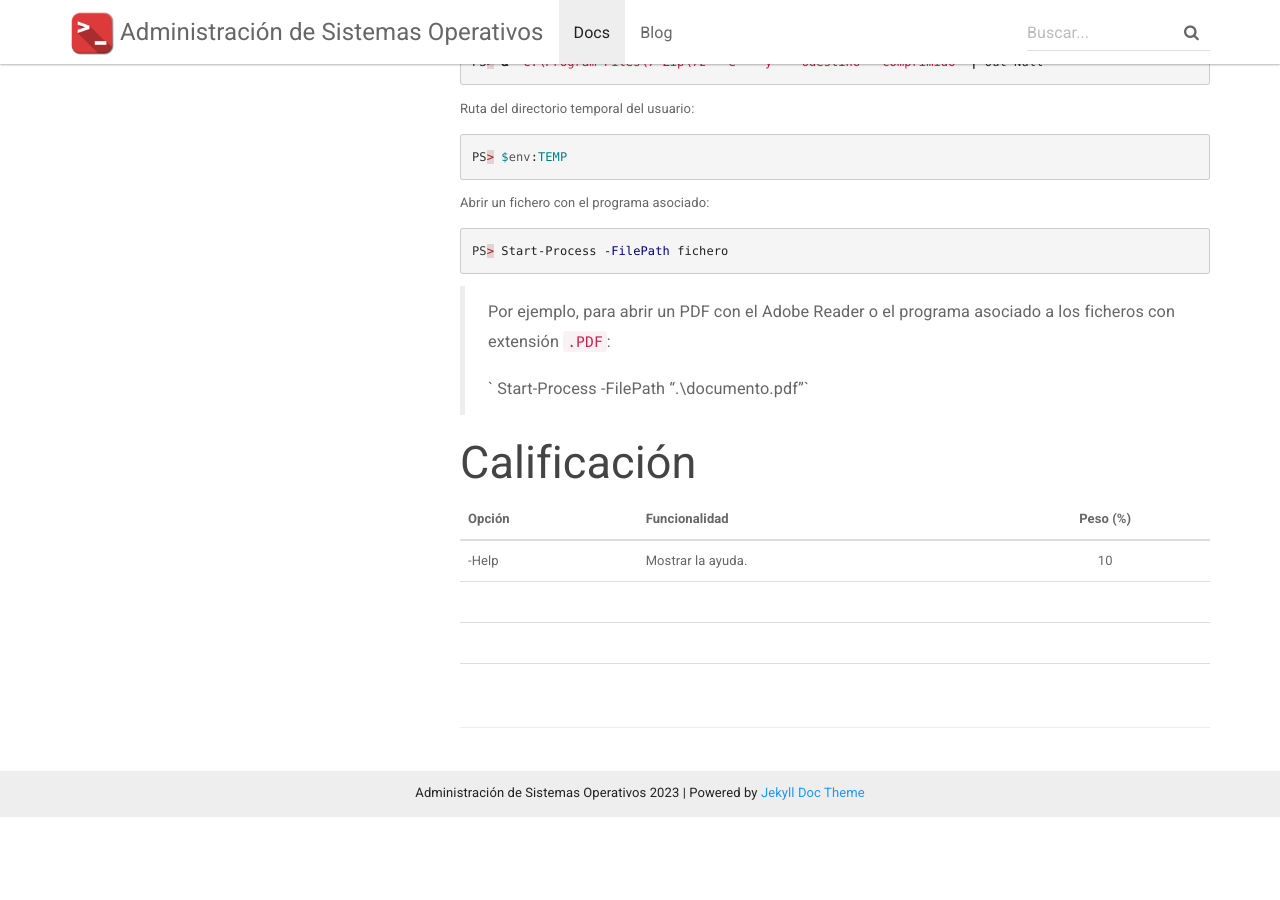
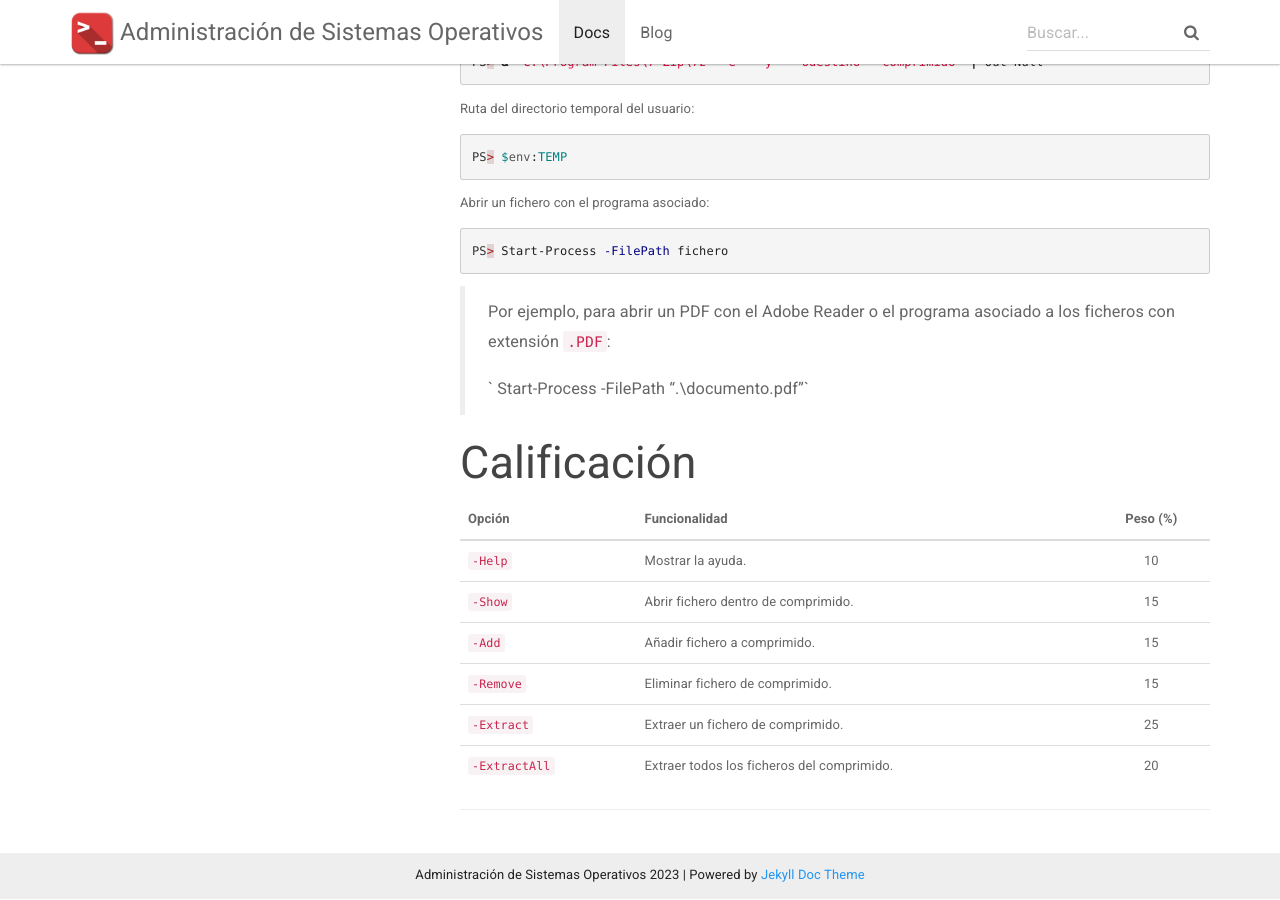
Before and after one commit to asir-add/asir-add.github.io, a Jekyll site: the page built from docs/_docs/scripting/powershell/proyectos/compressor.md, in a window 1280 px wide and 900 px high, scrolled down 2713 px. Built offline with Jekyll 4.4.1, drawn with Linux system fonts in a browser that asks for light colours; nearby versions of some CDN libraries; before the commit the page ends 3531 px from its top, so only the background shows below that.

Commit message:
Update compressor.md

```diff
--- a/docs/_docs/scripting/powershell/proyectos/compressor.md
+++ b/docs/_docs/scripting/powershell/proyectos/compressor.md
@@ -127,9 +127,11 @@ PS> Start-Process -FilePath fichero
 
 ## Calificación
 
-| Opción | Funcionalidad     | Peso (%) |
-| ------ | ----------------- |:--------:|
-| -Help  | Mostrar la ayuda. | 10       |
-|        |                   |          |
-|        |                   |          |
-|        |                   |          |
+| Opción        | Funcionalidad                              | Peso (%) |
+| ------------- | ------------------------------------------ |:--------:|
+| `-Help`       | Mostrar la ayuda.                          | 10       |
+| `-Show`       | Abrir fichero dentro de comprimido.        | 15       |
+| `-Add`        | Añadir fichero a comprimido.               | 15       |
+| `-Remove`     | Eliminar fichero de comprimido.            | 15       |
+| `-Extract`    | Extraer un fichero de comprimido.          | 25       |
+| `-ExtractAll` | Extraer todos los ficheros del comprimido. | 20       |
```
